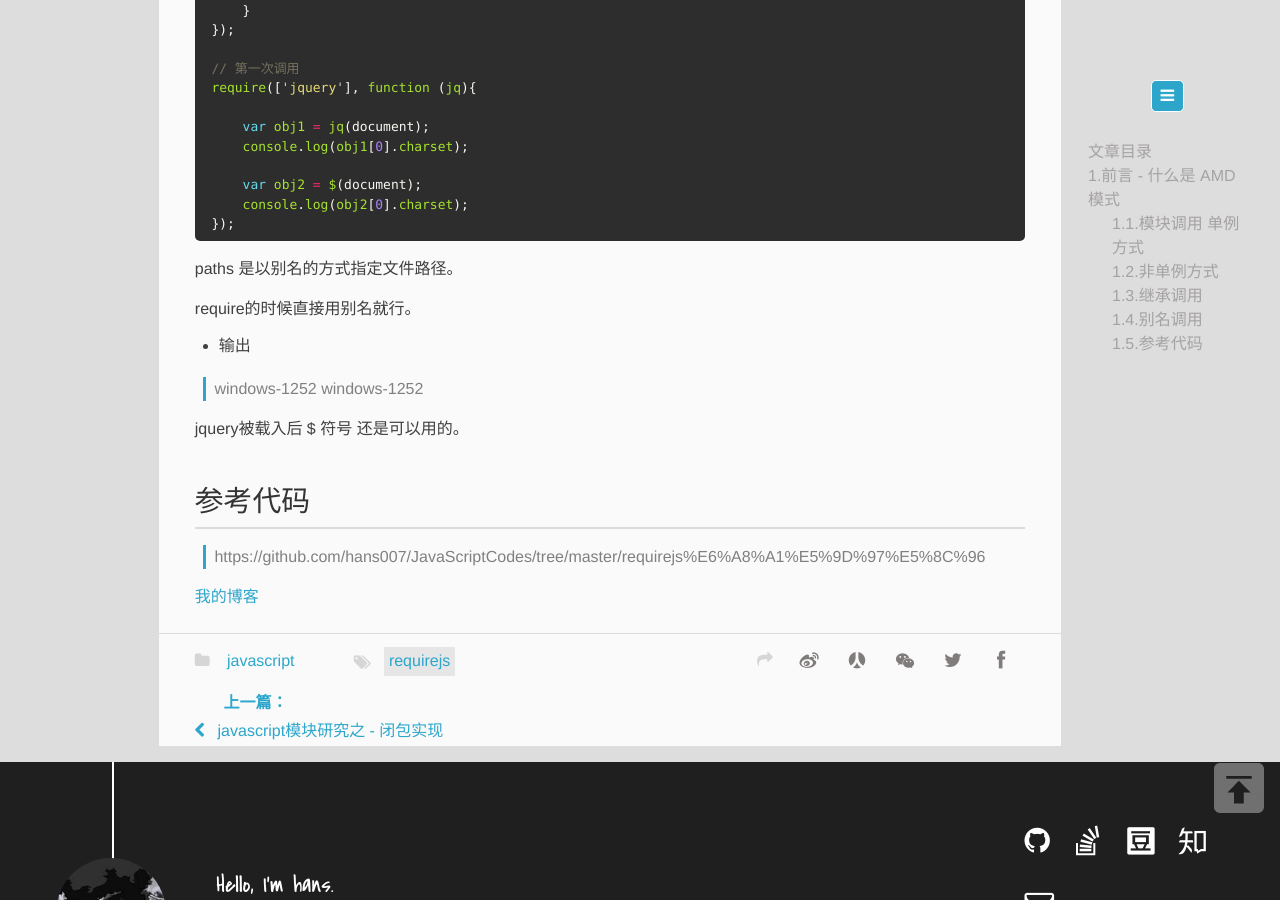
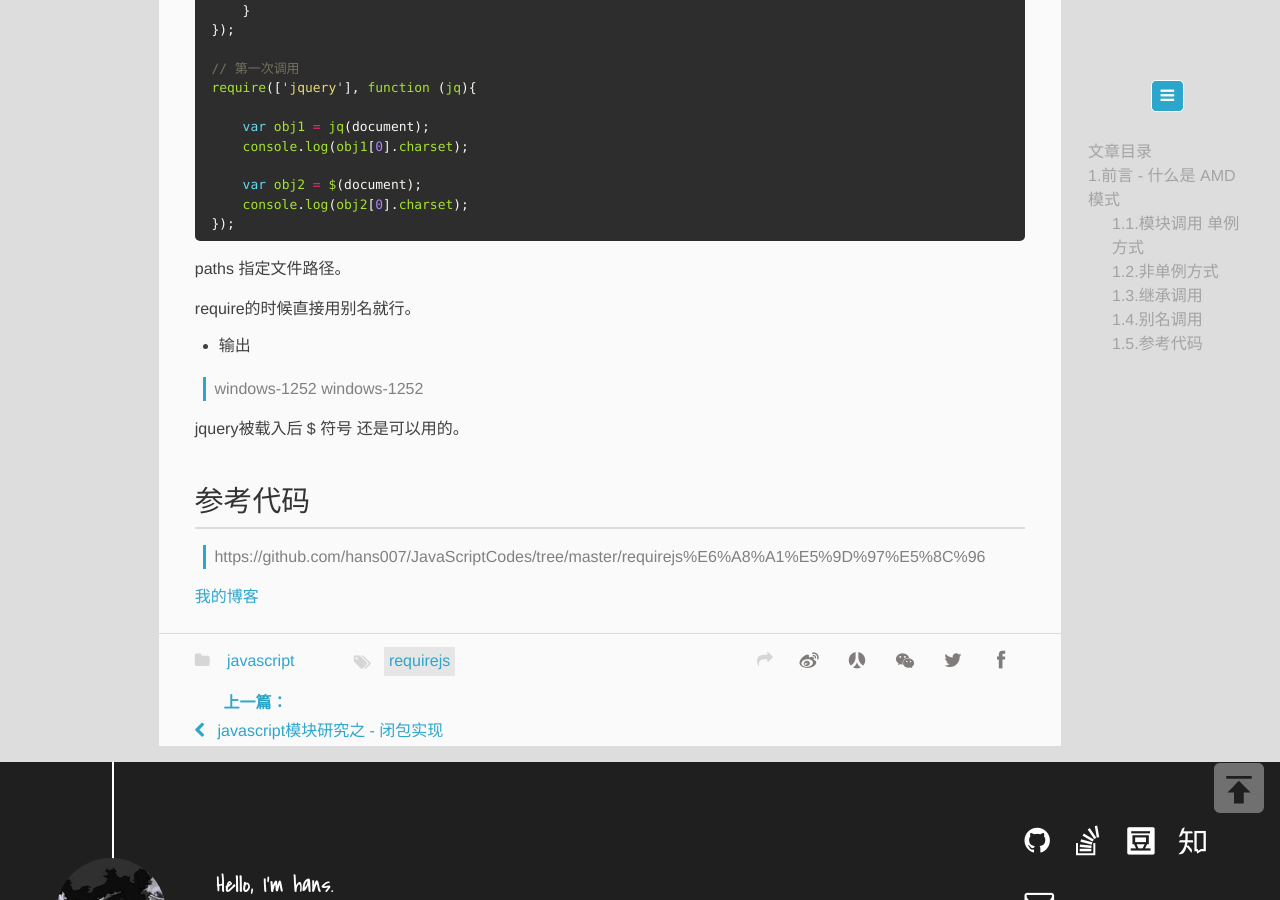
Before and after one commit to hans007/Hans007.GitHub.io, a Jekyll site: the page built from _posts/2016-11-10-javascript-requirejs.md, in a window 1280 px wide and 900 px high, scrolled down 5036 px. Built offline with Jekyll 4.4.1, drawn with Linux system fonts in a browser that asks for light colours; Markdown is read by kramdown in place of the engine named in the settings; comment, search, counter and statistics services are not loaded.

Commit message:
paths 说明更新

````diff
--- a/_posts/2016-11-10-javascript-requirejs.md
+++ b/_posts/2016-11-10-javascript-requirejs.md
@@ -277,7 +277,7 @@ require(['jquery'], function (jq){
 });
 ```
 
-paths 是以别名的方式指定文件路径。
+paths 指定文件路径。
 
 require的时候直接用别名就行。
 
````
